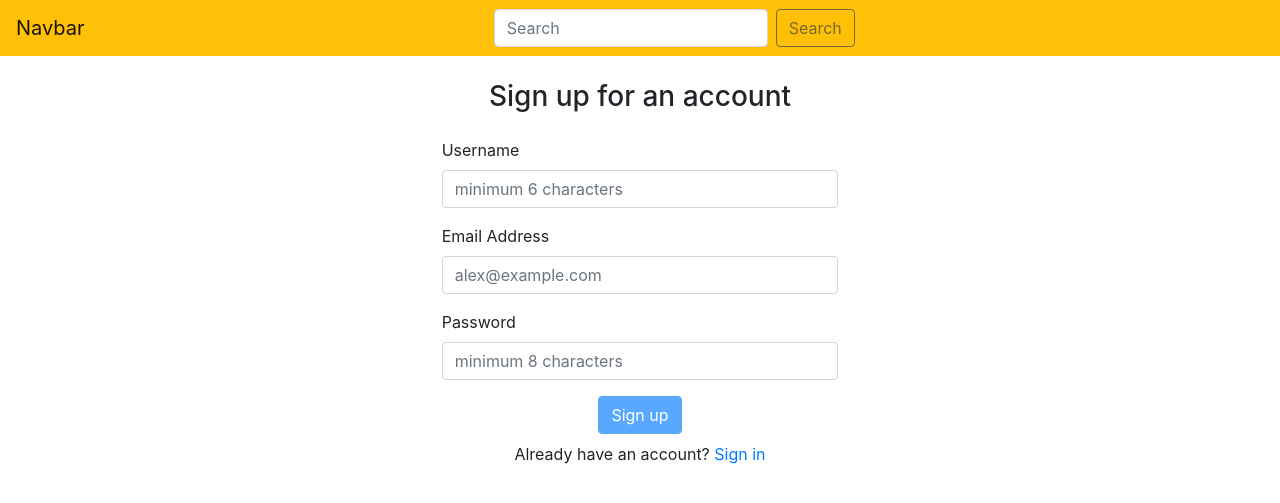
After one commit to erickalisz/advweb-f18, a PHP site: template templates/signup.twig in a window 1280 px wide. The commit adds this page. Shown: the top 503 px of the page. Run offline with PHP 8.4, Linux system fonts and the light colour scheme; the template is opened without the code that fills it, so the values that code supplies are empty; some libraries are stand-ins or nearby versions.

Commit message:
local changes

```diff
--- a/classes/Categories.php
+++ b/classes/Categories.php
@@ -24,6 +24,9 @@ class Categories extends Database{
     else{
         return null;
     }
-}
+    }
+    public function getActive(){
+        return ($_GET['category']) ? $_GET['category'] : '';
+    }
 }
 ?>
--- /dev/null
+++ b/js/signUp.js
@@ -0,0 +1,111 @@
+//Validator class
+class Validator{
+  static email( email ){
+    //check where '@' occurs
+    let at = email.indexOf('@');
+    //check where the last '.' occurs
+    let dot = email.lastIndexOf('.');
+    //get length of the email string
+    let len = email.length;
+    //if email has an '@' after first character and a '.' after '@" and before the end
+    if( at > 0 && dot > at && dot < len-2 ){
+      return true;
+    }
+    else{
+      return false;
+    }
+  }
+  static username( username ){
+    //check for length
+    if( username.length < 6 ){
+      return false;
+    }
+    //check for space
+    else if( username.indexOf(' ') !== -1){
+      return false;
+    }
+    //check if it contains letters or numbers
+    else if( this.isAlphaNumeric(username) == false ){
+      return false;
+    }
+    else{
+      return true;
+    }
+  }
+
+  static password( password ){
+    return (password.length >= 8) ? true : false;
+  }
+
+  static isAlphaNumeric(username){
+    let result = true;
+    let allowedChrs = 'abcdefghijklmnopqrstuvwxyz1234567890';
+    let allowed = allowedChrs.split('');
+    let usernameChrs = username.split('');
+    usernameChrs.forEach( (chr) =>{
+      if( allowedChrs.indexOf( chr.toLowerCase()) == -1){
+       result = false;
+      }
+    });
+    return result;
+  }
+}
+
+let validation = { username: false, email: false, password: false };
+
+$(document).ready( () => {
+  //disable the submit button
+  $('button[type="submit"]').attr('disabled', true );
+  watchValidation();
+  $('#sign-up').on('input',( event ) => {
+    let targetName = $(event.target).attr('name');
+    switch(targetName){
+      case 'username' :
+        if( Validator.username( $(event.target).val() )){
+          validation.username = true;
+          $(event.target).removeClass('is-invalid');
+          $(event.target).addClass('is-valid');
+        }
+        else{
+          validation.username = false;
+          $(event.target).addClass('is-invalid');
+        }
+        break;
+      case 'email' :
+        if( Validator.email( $(event.target).val() )){
+          validation.email = true;
+          $(event.target).removeClass('is-invalid');
+          $(event.target).addClass('is-valid');
+        }
+        else{
+          validation.email = false;
+          $(event.target).addClass('is-invalid');
+        }
+        break;
+      case 'password' :
+        if( Validator.password( $(event.target).val() )){
+          validation.password = true;
+          $(event.target).removeClass('is-invalid');
+          $(event.target).addClass('is-valid');
+        }
+        else{
+          validation.password = false;
+          $(event.target).addClass('is-invalid');
+        }
+        break;
+      default:
+        break;
+    }
+  });
+
+});
+
+function watchValidation(){
+  if( validation.email == false || validation.username == false || validation.password == false ){
+    $('button[type="submit"]').attr('disabled', true );
+    animId = requestAnimationFrame(watchValidation);
+  }
+  else{
+    $('button[type="submit"]').removeAttr('disabled');
+  }
+}
--- a/templates/includes/categories.twig
+++ b/templates/includes/categories.twig
@@ -1,7 +1,9 @@
 <nav class="nav flex-column nav-pills">
     {% for category in categories %}
 
-        <a class="nav-link" href="index.php?category={{category.category_id}}">{{ category.category_name }}</a>
+        {%set active = (category.category_id == activeCategory) ? 'active' : '' %}
+
+        <a class="nav-link {{active}}" href="index.php?category={{category.category_id}}">{{ category.category_name }}</a>
 
     {% endfor %}
 </nav>
--- a/templates/includes/navigation.twig
+++ b/templates/includes/navigation.twig
@@ -1,16 +1,25 @@
-<nav class="navbar navbar-expand-lg navbar-dark bg-secondary">
-  <a class="navbar-brand" href="#">Navbar</a>
-  <button class="navbar-toggler" type="button" data-toggle="collapse" data-target="#navcollapse" aria-controls="navbarSupportedContent" aria-expanded="false" aria-label="Toggle navigation">
+<nav class="navbar navbar-expand-lg navbar-light bg-warning">
+
+  <a class="navbar-brand order-sm-2 order-2" href="#">Navbar</a>
+
+  <button class="navbar-toggler order-sm-1 order-1" type="button" data-toggle="collapse" data-target="#navcollapse" aria-controls="navbarSupportedContent" aria-expanded="false" aria-label="Toggle navigation">
     <span class="navbar-toggler-icon"></span>
   </button>
-  <form class="form-inline my-2 my-lg-0">
-    <input class="form-control mr-sm-2" type="search" placeholder="Search" aria-label="Search">
-    <button class="btn btn-outline-light my-2 my-sm-0" type="submit">Search</button>
-  </form>
-  <div class="collapse navbar-collapse" id="navcollapse">
+  <div class="flex-fill order-sm-3 order-3">
+    <form class="form-inline my-2 my-lg-0 justify-content-center flex-nowrap">
+      <input class="form-control mr-sm-2 flex-sm-grow-1 flex-md-grow-0" type="search" placeholder="Search" aria-label="Search">
+      <button class="btn btn-outline-dark my-2 my-sm-0" type="submit">Search</button>
+    </form>
+  </div>
+  <div class="user-nav d-flex flex-row mx-2 order-4">
+    {% if user %}
+      Hello {{user.username}}
+    {% endif %}
+  </div>
+  <div class="collapse navbar-collapse flex-grow-0 order-sm-5 order-5" id="navcollapse">
     <div class="navbar-nav ml-auto">
       {% for name, link in pages %}
-        <a class="nav-link text-capitalize {{(link == currentPage) ? 'active' : '' }}" href="{{link}}">{{name}}</a>
+        <a class="nav-link text-capitalize text-secondary {{(link == currentPage) ? 'active' : '' }}" href="{{link}}">{{name}}</a>
       {% endfor %}
     </div>
   </div>
--- /dev/null
+++ b/templates/signup.twig
@@ -0,0 +1,63 @@
+<!doctype html>
+<html>
+  {% include 'includes/head.twig' %}
+  <body>
+
+    {% include 'includes/navigation.twig' %}
+
+    <div class="container-fluid">
+      <div class="row">
+        <form method="post" action="signup.php" id="sign-up" class="col-md-4 offset-md-4" novalidate>
+          <h3 class="text-center my-4">Sign up for an account</h3>
+          <div class="form-group">
+            <label for="username">Username</label>
+            <input type="text" name="username" class="form-control" id="username" placeholder="minimum 6 characters" required>
+            <div class="invalid-feedback">
+              Minimum 6 alphanumeric characters and cannot contain spaces
+            </div>
+            {% if response.errors.username %}
+              <div class="feedback text-danger">
+                {% for err in response.errors.username %}
+                  {{err}}
+                {% endfor %}
+              </div>
+            {% endif %}
+          </div>
+          <div class="form-group">
+            <label for="email">Email Address</label>
+            <input type="email" name="email" class="form-control" id="email" placeholder="alex@example.com" required>
+            <div class="invalid-feedback">
+              Please enter a valid email address
+            </div>
+            {% if response.errors.email %}
+              <div class="feedback text-danger">
+                {% for err in response.errors.email %}
+                  {{err}}
+                {% endfor %}
+              </div>
+            {% endif %}
+          </div>
+          <div class="form-group">
+            <label for="password">Password</label>
+            <input type="password" name="password" class="form-control" id="password" placeholder="minimum 8 characters" required>
+            <div class="invalid-feedback">
+              Minimum 8 characters
+            </div>
+            {% if response.errors.password %}
+              <div class="feedback text-danger">
+                {% for err in response.errors.password %}
+                  {{err}}
+                {% endfor %}
+              </div>
+            {% endif %}
+          </div>
+          <div class="my-2 text-center">
+            <button class="btn btn-primary" type="submit">Sign up</button>
+          </div>
+          <p class="text-center">Already have an account? <a href="signin.php">Sign in</a></p>
+        </form>
+      </div>
+    </div>
+    <script src="js/signUp.js"></script>
+  </body>
+</html>
```
Also changed, not shown: classes/Account.php (added, +121 -0 lines), classes/Validator.php (added, +71 -0 lines), custom.css (+14 -2 lines), includes/navigation.inc.php (+9 -2 lines), index.php (+6 -6 lines), signin.php (added, +39 -0 lines), signout.php (added, +15 -0 lines), signup.php (added, +36 -0 lines), templates/home.twig (+24 -11 lines), templates/signin.twig (added, +41 -0 lines).
